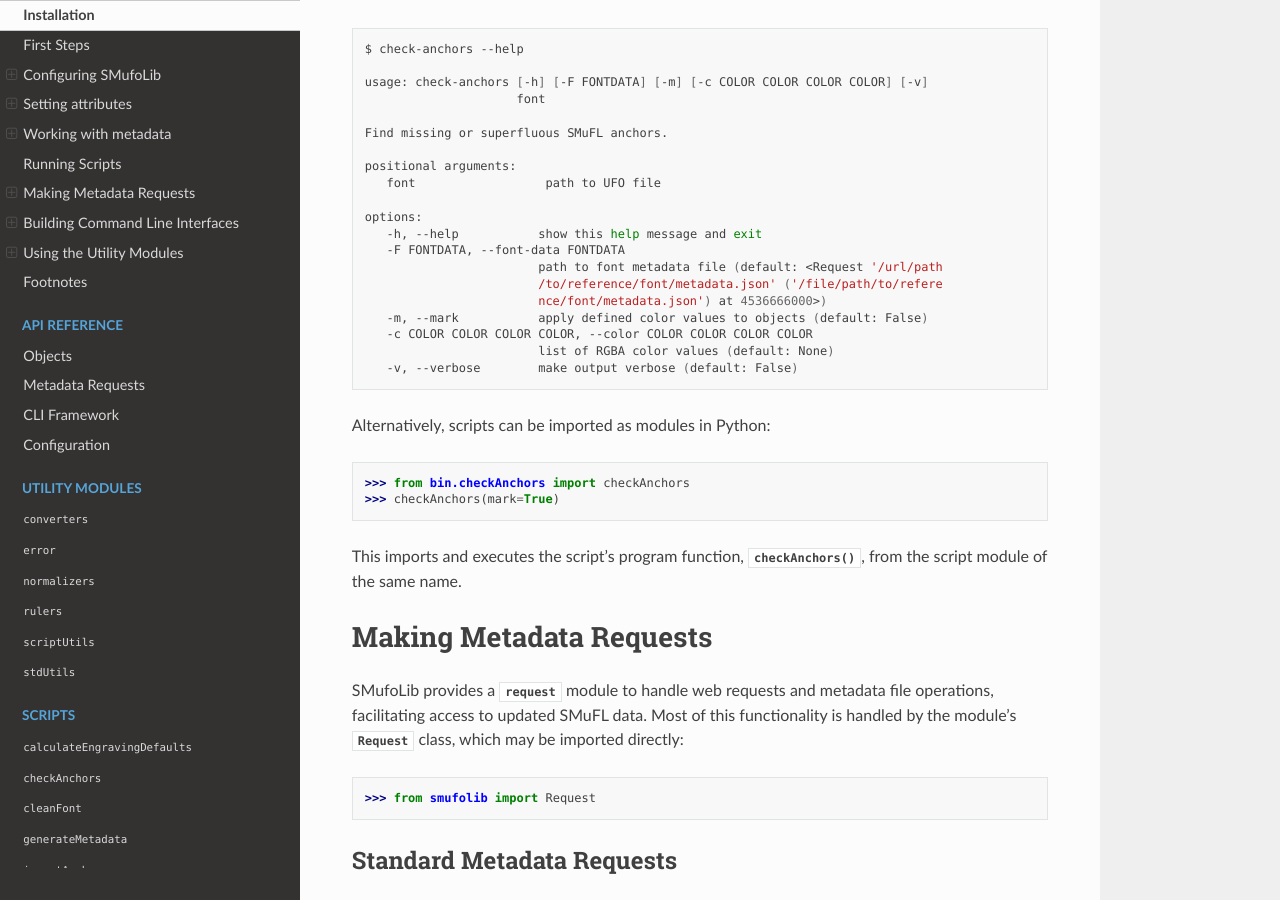
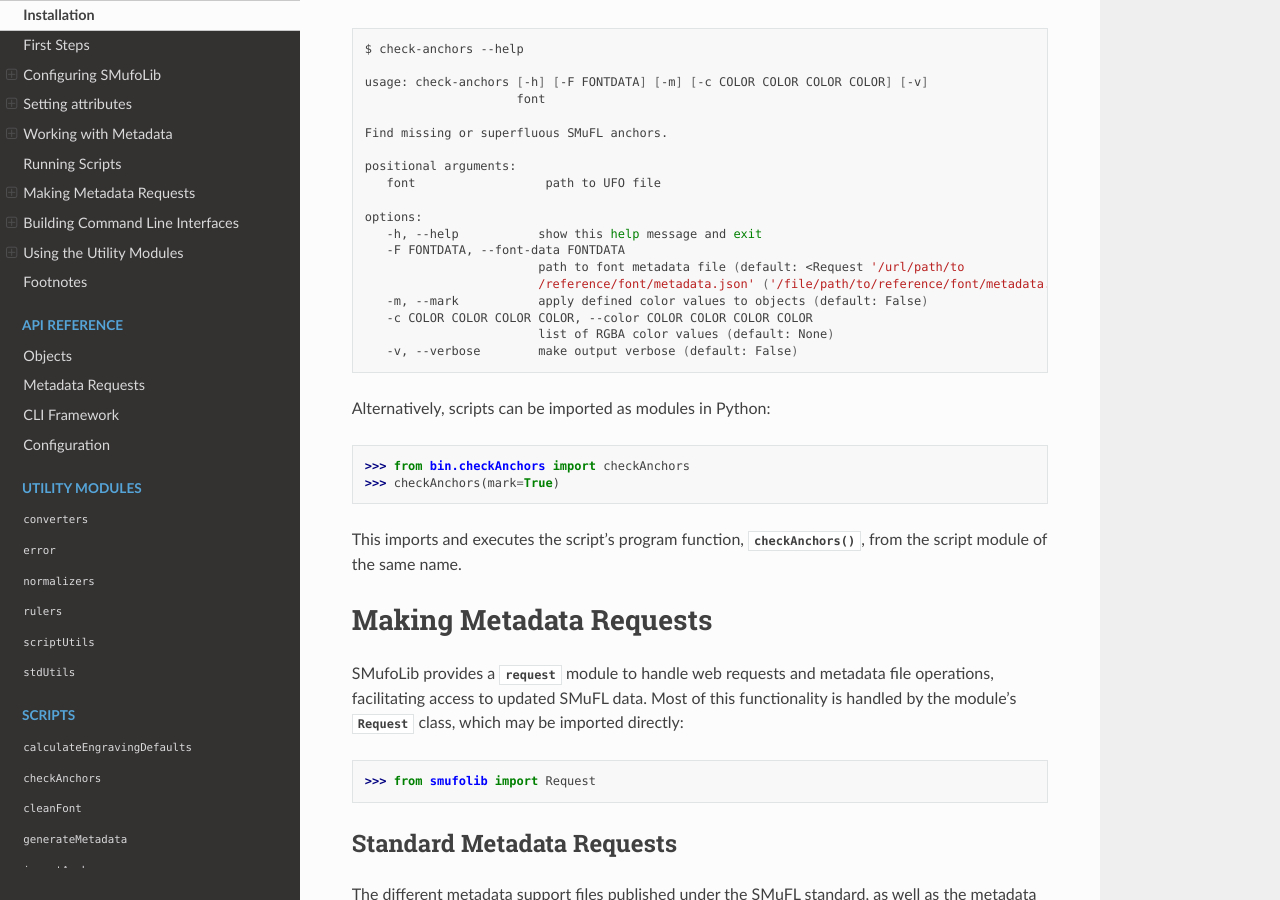
Before and after one commit to knutnergaard/smufolib, a Sphinx documentation site: the page built from docs/user_guide.rst, in a window 1280 px wide and 900 px high, scrolled down 9517 px. Built offline with Sphinx 7.4.7 and the Read the Docs theme 3.1.0, drawn with Linux system fonts in a browser that asks for light colours; some of the changed text lies outside the part shown.

Commit message:
Fix typos.

```diff
--- a/docs/index.rst
+++ b/docs/index.rst
@@ -29,7 +29,7 @@ SMufoLib: Where SMuFL meets UFO
    >>> for g in smuflRange.glyphs:
    ...   g.width += 10
 
-**Access and gnerate metadata**::
+**Access and generate metadata**::
 
    >>> Request.glyphnames()
    {
--- a/docs/user_guide.rst
+++ b/docs/user_guide.rst
@@ -154,7 +154,7 @@ more information.
 
 .. _working-with-metadata:
 
-Working with metadata
+Working with Metadata
 =====================
 
 Once SMuFL specific glyph names and other attributes have been set, SMufoLib provides useful features like:
@@ -494,9 +494,8 @@ Positional arguments and available options can be listed by running the help com
    options:
       -h, --help           show this help message and exit
       -F FONTDATA, --font-data FONTDATA
-                           path to font metadata file (default: <Request '/url/path
-                           /to/reference/font/metadata.json' ('/file/path/to/refere
-                           nce/font/metadata.json') at 4536666000>)
+                           path to font metadata file (default: <Request '/url/path/to
+                           /reference/font/metadata.json' ('/file/path/to/reference/font/metadata.json') at 4536666000>)
       -m, --mark           apply defined color values to objects (default: False)
       -c COLOR COLOR COLOR COLOR, --color COLOR COLOR COLOR COLOR
                            list of RGBA color values (default: None)
```
